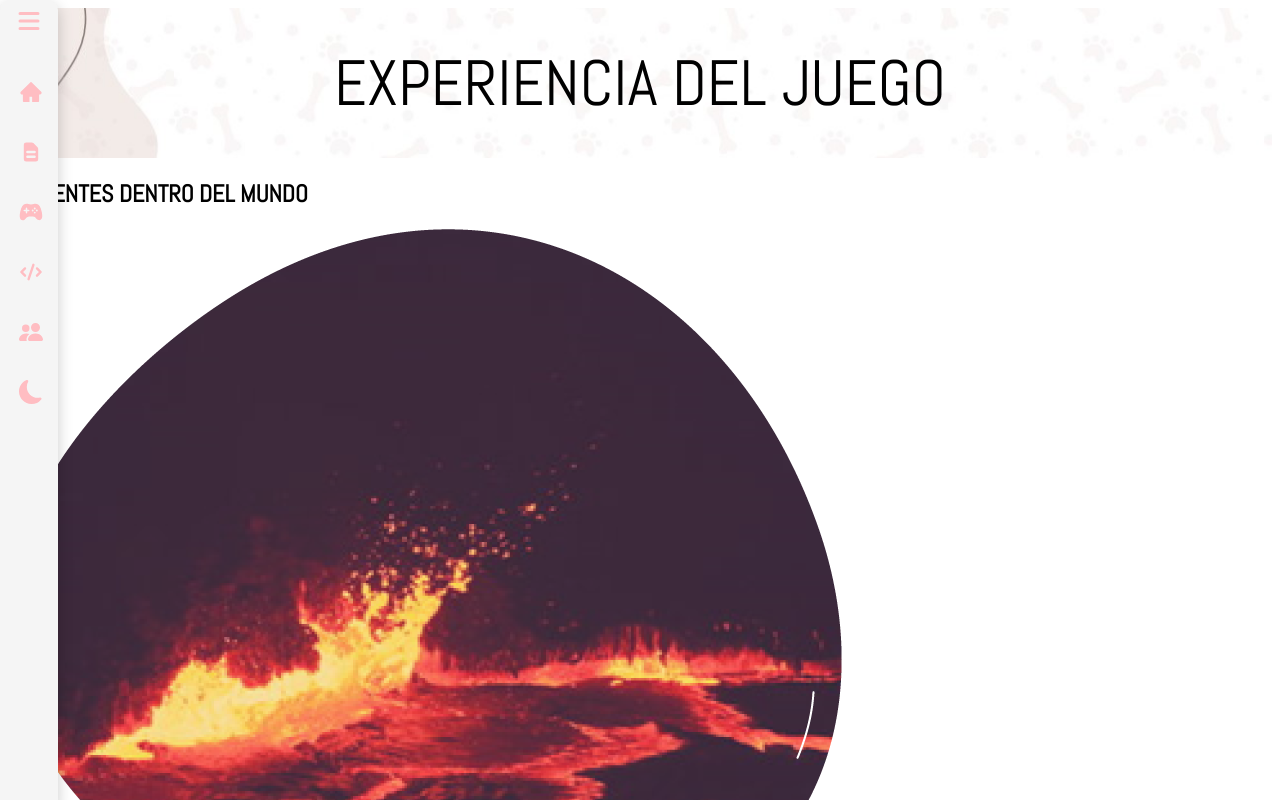
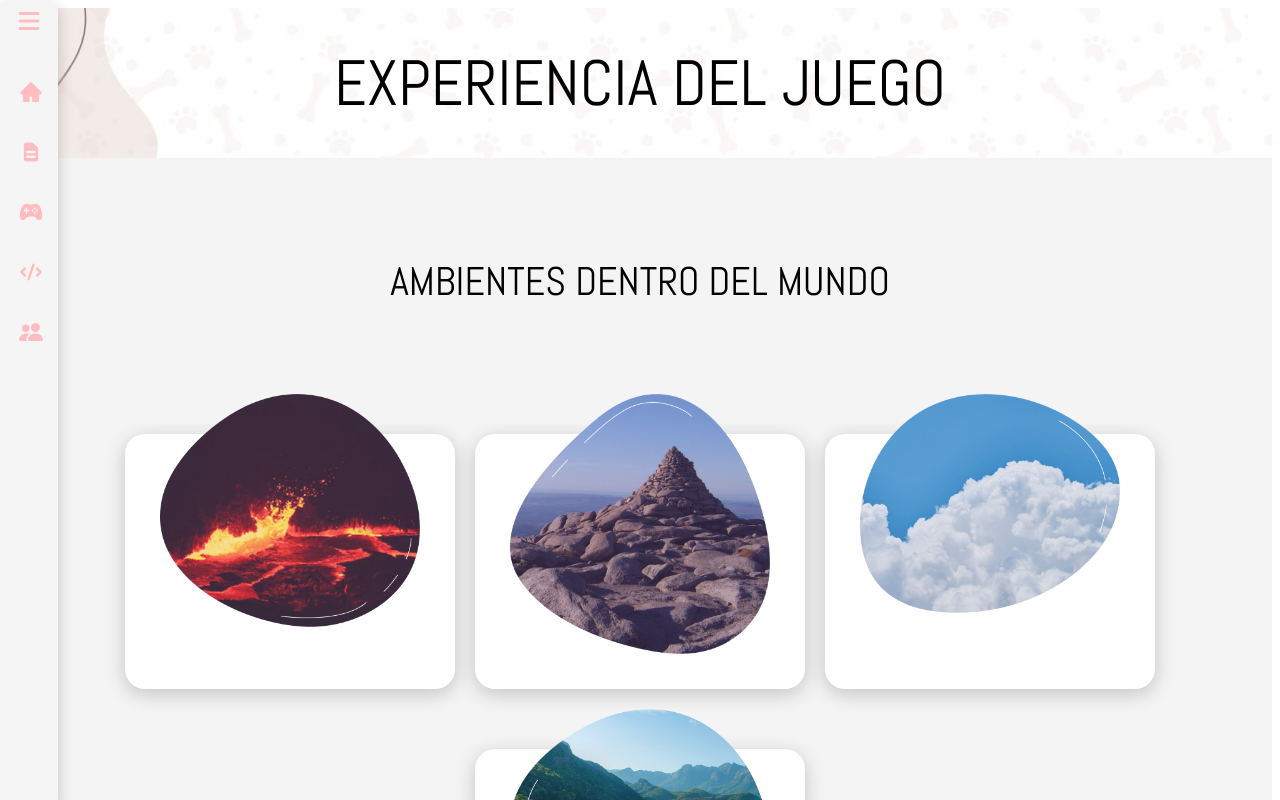
Before and after one commit to valenlzmj/ProyectoFinalEMW, a React (Create React App) app in the folder pagina/: page /experiencia-del-juego in a window 1280 px wide. Shown: the top 800 px of the page. Built offline with nearby package versions, Linux system fonts and the light colour scheme.

Commit message:
Ambiente

```diff
--- a/pagina/src/components/Menu.jsx
+++ b/pagina/src/components/Menu.jsx
@@ -4,7 +4,7 @@ import './styles/Menu.scss';
 import { AiFillHome } from 'react-icons/ai';
 import { HiDocumentText, HiCode, HiMenu } from "react-icons/hi";
 import { IoGameController } from "react-icons/io5";
-import { BsFillPeopleFill, BsFillMoonFill } from "react-icons/bs";
+import { BsFillPeopleFill} from "react-icons/bs";
 
 
 
@@ -62,12 +62,12 @@ const Menu = () => {
                             <span className="title">Equipo de Trabajo</span>
                         </Link>
                     </li>
-                    <li>
+                    {/* <li>
                         <a href="#">
                             <span className="icon"><BsFillMoonFill className="fontStyle" /></span>
                             <span className="title">Modo Oscuro</span>
                         </a>
-                    </li>
+                    </li> */}
                 </ul>
             </nav>
         </header>
--- a/pagina/src/components/styles/Environment.scss
+++ b/pagina/src/components/styles/Environment.scss
@@ -1 +1,119 @@
 @import '../../App.scss';
+
+.allC{
+    background: #f4f4f4;
+    padding: 3em;
+    min-height: 15em;
+    .containerEnvironment{
+        position: relative;
+        width: 100%;
+        display: flex;
+        justify-content: center;
+        align-items: center;
+        flex-wrap: wrap;
+        .EnvironmentTitle{
+            width: 100%;
+            height: 150px;
+            margin-bottom: 3em;
+            @include flex(center, center, row);
+            h1{
+                font-size: 2.5em;
+                font-weight: 100;
+                text-align: center;
+                @include media('<=surface') {
+                    font-size: 1.5em;
+                }
+                @include media('<=fold') {
+                    font-size: 1em;
+                }
+            }
+        }
+        .Card{
+            max-width: 300px;
+            height: 215px;
+            background: white;
+            margin: 30px 10px;
+            padding: 20px 15px;
+            display: flex;
+            flex-direction: column;
+            box-shadow: 0 5px 20px rgba(0, 0, 0, 0.2);
+            transition: 0.3s ease-in-out;
+            border-radius: 20px;
+            @include media('<=surface') {
+                max-width: 200px;
+                height: 115px;
+            }
+            @include media('<=fold') {
+                max-width: 200px;
+                height: 80px;
+            }
+            &:hover{
+                height: 420px;
+                @include media('<=surface') {
+                    height: 320px;
+                }
+                @include media('<=fold') {
+                    height: 390px;
+                }
+                .Content{
+                    visibility: visible;
+                    opacity: 1;
+                    margin-top: -40px;
+                    transition-delay: 0.3s;
+                    height: 420px;
+                @include media('<=surface') {
+                    margin-top: -70px;
+                    height: 320px;
+                }
+                @include media('<=phone') {
+                    margin-top: -80px;
+                    height: 320px;
+                }
+                @include media('<=fold') {
+                    margin-top: -80px;
+                    height: 300px;
+                }
+                }
+            }
+            .imgBx{
+                position: relative;
+                width: 260px;
+                height: 260px;
+                top: -60px;
+                left: 20px;
+                z-index: 1;
+                @include media('<=surface') {
+                    width: 160px;
+                    height: 160px;
+                    top: -50px;
+                    left: 20px;
+                }
+                @include media('<=phone') {
+                    width: 130px;
+                    height: 130px;
+                    top: -50px;
+                    left: 13px;
+                }
+                @include media('<=fold') {
+                    width: 100px;
+                    height: 100px;
+                    top: -50px;
+                    left: 11px;
+                }
+                img{
+                    max-width: 100%;
+                }
+            }
+            .Content{
+                position: relative;
+                margin-top: -140px;
+                padding: 10px 15px;
+                text-align: center;
+                color: #111;
+                visibility: hidden;
+                opacity: 0;
+                transition: 0.3 ease-in-out;
+            }
+        }
+    }
+}
```
